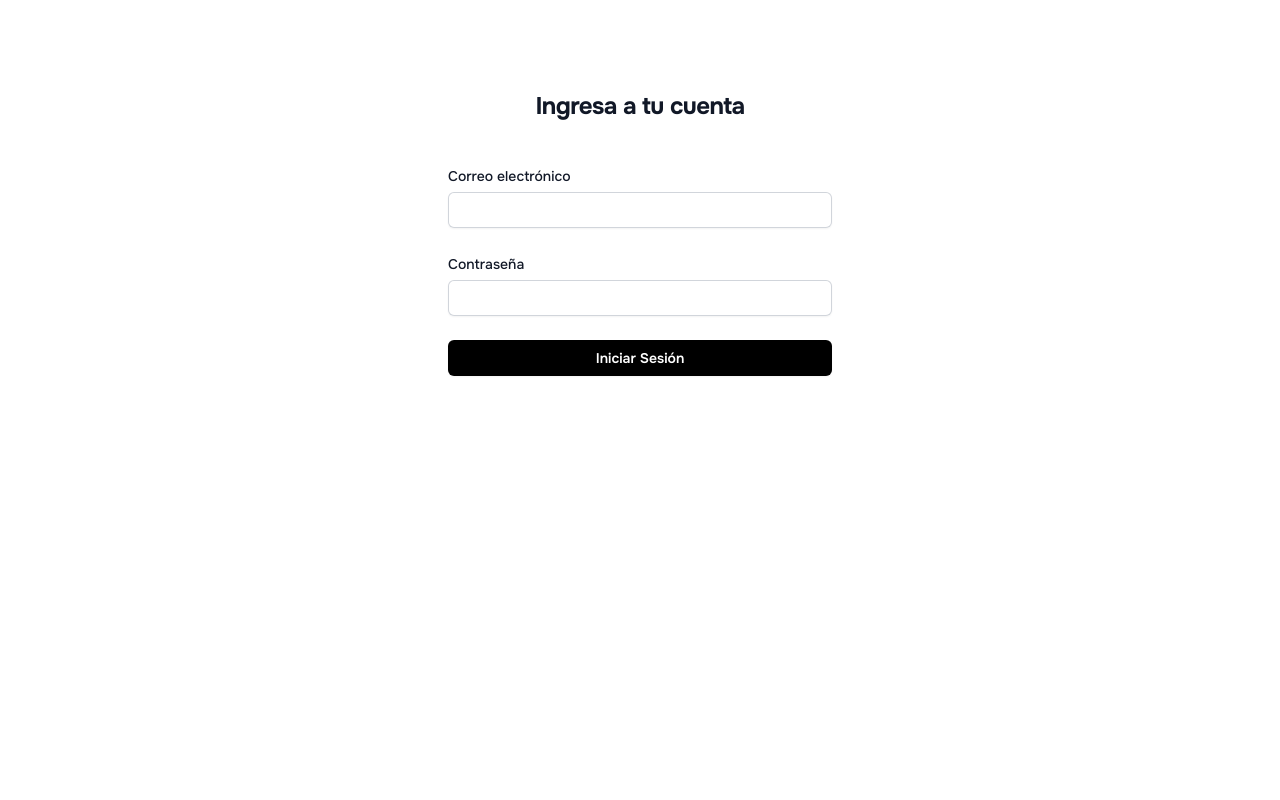
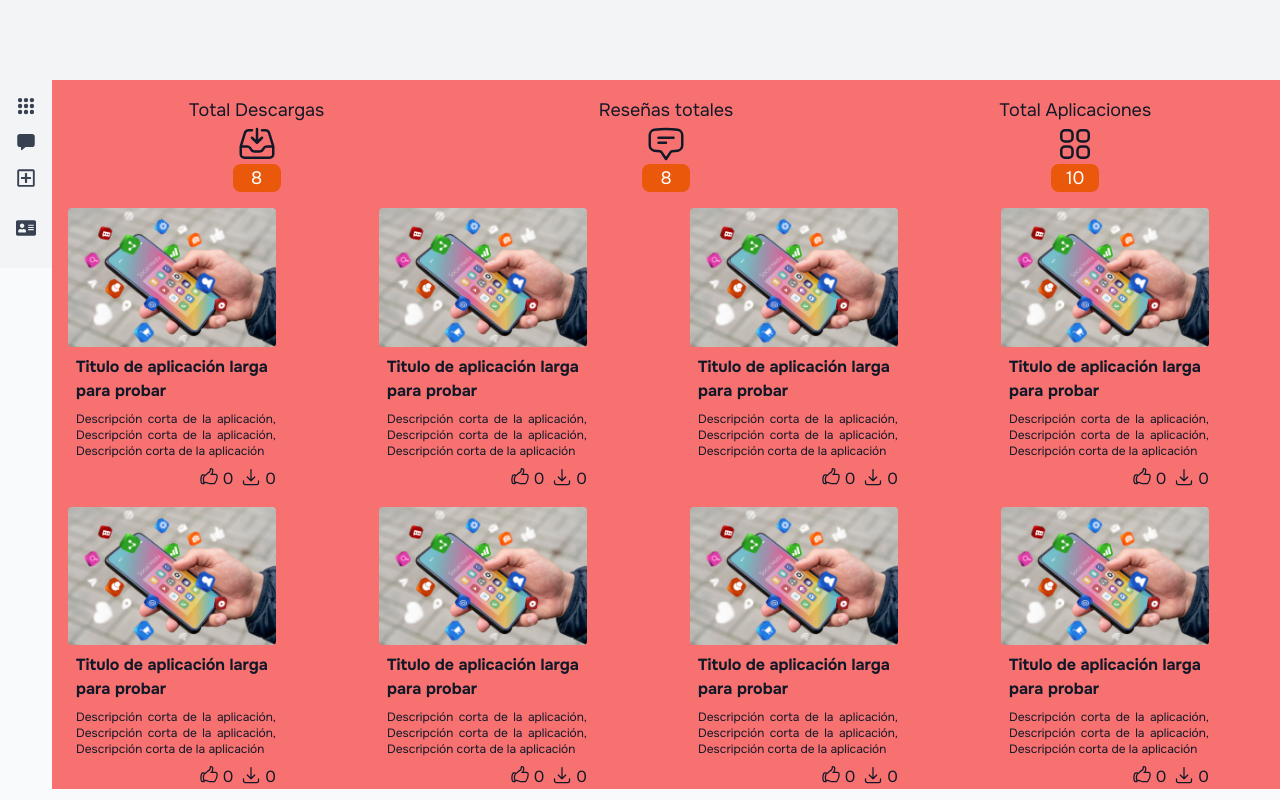
Before and after one commit to JoseRamirezV/hackaton-frontend, a React (Vite) app: page /#/dashboard in a window 1280 px wide. Before the commit this address led to /#/login. Built offline with nearby package versions, Linux system fonts and the light colour scheme.

Commit message:
ADD changes

```diff
--- /dev/null
+++ b/src/components/Dashboard/Apps.jsx
@@ -0,0 +1,57 @@
+import Card from "../Home/Card";
+
+export default function Apps() {
+   return <div className='bg-red-400 size-full'>
+
+      <div className="grid my-4 mx-4 grid-cols-3 gap-8 justify-items-center text-gray-900">
+         <div className="justify-items-center">
+            <h2 className="text-lg">Total Descargas</h2>
+            <svg xmlns="http://www.w3.org/2000/svg" fill="none" viewBox="0 0 24 24" strokeWidth={1.5} stroke="currentColor" className="size-10">
+               <path strokeLinecap="round" strokeLinejoin="round" d="M9 3.75H6.912a2.25 2.25 0 0 0-2.15 1.588L2.35 13.177a2.25 2.25 0 0 0-.1.661V18a2.25 2.25 0 0 0 2.25 2.25h15A2.25 2.25 0 0 0 21.75 18v-4.162c0-.224-.034-.447-.1-.661L19.24 5.338a2.25 2.25 0 0 0-2.15-1.588H15M2.25 13.5h3.86a2.25 2.25 0 0 1 2.012 1.244l.256.512a2.25 2.25 0 0 0 2.013 1.244h3.218a2.25 2.25 0 0 0 2.013-1.244l.256-.512a2.25 2.25 0 0 1 2.013-1.244h3.859M12 3v8.25m0 0-3-3m3 3 3-3" />
+            </svg>
+            <div>
+            <div className="flex bg-orange-600 w-12 rounded-lg">
+               <span className="text-lg text-white text-center w-full">8</span>
+            </div>
+            </div>
+         </div>
+
+         <div className="justify-items-center">
+            <h2 className="text-lg">Reseñas totales</h2>
+            <svg xmlns="http://www.w3.org/2000/svg" fill="none" viewBox="0 0 24 24" strokeWidth={1.5} stroke="currentColor" className="size-10">
+               <path strokeLinecap="round" strokeLinejoin="round" d="M7.5 8.25h9m-9 3H12m-9.75 1.51c0 1.6 1.123 2.994 2.707 3.227 1.129.166 2.27.293 3.423.379.35.026.67.21.865.501L12 21l2.755-4.133a1.14 1.14 0 0 1 .865-.501 48.172 48.172 0 0 0 3.423-.379c1.584-.233 2.707-1.626 2.707-3.228V6.741c0-1.602-1.123-2.995-2.707-3.228A48.394 48.394 0 0 0 12 3c-2.392 0-4.744.175-7.043.513C3.373 3.746 2.25 5.14 2.25 6.741v6.018Z" />
+            </svg>
+            <div>
+            <div className="flex bg-orange-600 w-12 rounded-lg">
+               <span className="text-lg text-white text-center w-full">8</span>
+            </div>
+            </div>
+         </div>
+
+         <div className="justify-items-center">
+            <h2 className="text-lg">Total Aplicaciones</h2>
+            <svg xmlns="http://www.w3.org/2000/svg" fill="none" viewBox="0 0 24 24" strokeWidth={1.5} stroke="currentColor" className="size-10">
+               <path strokeLinecap="round" strokeLinejoin="round" d="M3.75 6A2.25 2.25 0 0 1 6 3.75h2.25A2.25 2.25 0 0 1 10.5 6v2.25a2.25 2.25 0 0 1-2.25 2.25H6a2.25 2.25 0 0 1-2.25-2.25V6ZM3.75 15.75A2.25 2.25 0 0 1 6 13.5h2.25a2.25 2.25 0 0 1 2.25 2.25V18a2.25 2.25 0 0 1-2.25 2.25H6A2.25 2.25 0 0 1 3.75 18v-2.25ZM13.5 6a2.25 2.25 0 0 1 2.25-2.25H18A2.25 2.25 0 0 1 20.25 6v2.25A2.25 2.25 0 0 1 18 10.5h-2.25a2.25 2.25 0 0 1-2.25-2.25V6ZM13.5 15.75a2.25 2.25 0 0 1 2.25-2.25H18a2.25 2.25 0 0 1 2.25 2.25V18A2.25 2.25 0 0 1 18 20.25h-2.25A2.25 2.25 0 0 1 13.5 18v-2.25Z" />
+            </svg>
+            <div>
+            <div className="flex bg-orange-600 w-12 rounded-lg text-center">
+               <span className="text-lg text-white text-center w-full">10</span>
+            </div>
+            </div>
+         </div>
+
+      </div>
+
+
+      <div class="grid grid-cols-4 gap-4 items-center">
+         <div><Card /></div>
+         <div><Card /></div>
+         <div><Card /></div>
+         <div><Card /></div>
+         <div><Card /></div>
+         <div><Card /></div>
+         <div><Card /></div>
+         <div><Card /></div>
+      </div>
+   </div>;
+}
--- a/src/components/Home/Card.jsx
+++ b/src/components/Home/Card.jsx
@@ -1,43 +1,33 @@
-// import icono from '../../assets/iconoapp.png';
-import PropTypes from 'prop-types';
-import appsImg from '../../assets/apps.webp';
+import React from 'react'
+import wallpaper from '../../assets/img-awp.avif'
+import icono from '../../assets/iconoapp.png'
 
-export default function Card({ app }) {
+
+const Card = () => {
   return (
     <>
-         <div
-            id='contentCard'
-            className='flex flex-col justify-center items-center shadow-md bg-gray-100'
-         >
-            <img
-               className='w-full aspect-square rounded-b-xl object-cover'
-               src={appsImg}
-               alt='imagen pwa'
-            />
-            <div className='flex items-center space-x-2 w-full px-2 py-1'>
-               {/* <img className='ml-4 w-10 h-10' src={icono} alt='icono pwa' /> */}
-               <div className='flex flex-col text-gray-700'>
-                  <p className='text-sm truncate w-28'>{app.title}</p>
-                  {app.tags.length > 0 &&
-                     app.tags.map((tag) => <span key={tag} className='text-xs'>{tag}</span>)}
-                  <p className='text-xs'>4</p>
+      <div id='contentCard' className='flex ml-4 flex-col gap-2 w-52 justify-end items-center text-gray-900'>
+        <img className='w-5/8 rounded' src={wallpaper} alt="imagen pwa" />
+        <div className='flex grid-cols-2 gap-4 items-center space-x-2 w-full'>
+          <h3 className='flex ml-2 font-bold'>Titulo de aplicación larga para probar</h3>
         </div>
+        <p className='flex ml-2 text-xs text-justify'>Descripción corta de la aplicación, Descripción corta de la aplicación, Descripción corta de la aplicación</p>
+        <footer className='flex gap-2 w-full justify-end gap-x-2'>
+          <div className='flex text-right gap-x-1'>
+            <svg cla xmlns="http://www.w3.org/2000/svg" fill="none" viewBox="0 0 24 24" strokeWidth={1.5} stroke="currentColor" className="size-5">
+              <path strokeLinecap="round" strokeLinejoin="round" d="M6.633 10.25c.806 0 1.533-.446 2.031-1.08a9.041 9.041 0 0 1 2.861-2.4c.723-.384 1.35-.956 1.653-1.715a4.498 4.498 0 0 0 .322-1.672V2.75a.75.75 0 0 1 .75-.75 2.25 2.25 0 0 1 2.25 2.25c0 1.152-.26 2.243-.723 3.218-.266.558.107 1.282.725 1.282m0 0h3.126c1.026 0 1.945.694 2.054 1.715.045.422.068.85.068 1.285a11.95 11.95 0 0 1-2.649 7.521c-.388.482-.987.729-1.605.729H13.48c-.483 0-.964-.078-1.423-.23l-3.114-1.04a4.501 4.501 0 0 0-1.423-.23H5.904m10.598-9.75H14.25M5.904 18.5c.083.205.173.405.27.602.197.4-.078.898-.523.898h-.908c-.889 0-1.713-.518-1.972-1.368a12 12 0 0 1-.521-3.507c0-1.553.295-3.036.831-4.398C3.387 9.953 4.167 9.5 5 9.5h1.053c.472 0 .745.556.5.96a8.958 8.958 0 0 0-1.302 4.665c0 1.194.232 2.333.654 3.375Z" />
+            </svg>
+            <span>0</span>
           </div>
+          <div className='flex justify-right gap-x-1'>
+            <svg xmlns="http://www.w3.org/2000/svg" fill="none" viewBox="0 0 24 24" strokeWidth={1.5} stroke="currentColor" className="size-5">
+              <path strokeLinecap="round" strokeLinejoin="round" d="M3 16.5v2.25A2.25 2.25 0 0 0 5.25 21h13.5A2.25 2.25 0 0 0 21 18.75V16.5M16.5 12 12 16.5m0 0L7.5 12m4.5 4.5V3" />
+            </svg>
+            <span>0</span>
+          </div>
+        </footer>
       </div>
     </>
-   );
+  )
 }
-
-Card.propTypes = {
-   app: PropTypes.shape({
-      title: PropTypes.string,
-      description: PropTypes.string,
-      userId: PropTypes.string,
-      imageURL: PropTypes.string,
-      appURL: PropTypes.string,
-      tags: PropTypes.arrayOf(PropTypes.string),
-      isApp: PropTypes.bool,
-      upVotes: PropTypes.number,
-      downloads: PropTypes.number,
-   }).isRequired,
-};
+export default Card
--- a/src/views/Dashboard.jsx
+++ b/src/views/Dashboard.jsx
@@ -1,35 +1,52 @@
-import { AiOutlineLogout } from 'react-icons/ai';
-import { IoApps } from 'react-icons/io5';
-import { Link, Outlet } from 'react-router';
-import { useUsers } from '../hooks/useUsers';
+import { IoApps, IoChatbox } from 'react-icons/io5';
+import { Link, Outlet, Route, Routes } from 'react-router';
+import Apps from '../components/Dashboard/Apps';
+import { CiUser } from 'react-icons/ci';
+import { FaAddressCard, FaPlus, FaRegPlusSquare } from 'react-icons/fa';
+import { FaCartPlus } from 'react-icons/fa6';
 
 export default function Dashboard() {
-   const {user, logout} = useUsers()
-
    return (
       <div className='h-screen bg-gray-100'>
-         <header className='absolute flex justify-between items-center h-20 w-full bg-gray-100 px-10'>
-            <img src="vite.svg" alt="" className='size-10'/>
-            <div className='flex gap-2 items-center text-gray-700'>
-               <p className='text-lg'>{user&& user.name}</p>
-               <button onClick={logout} className='hover:text-red-600 transition-colors'><AiOutlineLogout className='size-5'/></button>
-            </div>
-         </header>
-         <main className='flex h-full pt-20 bg-gray-50'>
+         <header className='absolute flex h-20 w-full bg-gray-100 px-2 py-1'></header>
+         <main className='flex min-h-full pt-20 bg-gray-50'>
             <aside className='flex flex-col w-fit h-full p-2 bg-gray-100 text-gray-700 group'>
                <ul>
                   <li className='flex justify-start items-center gap-2 ps-2 py-1 text-lg'>
-                     <Link to={'/dashboard'} className='contents'>
+                     <Link to={'/apps'} className='contents'>
                         <IoApps className='size-5' />
                         <p className='w-0 overflow-clip group-hover:w-fit pr-0 transition-all group-hover:pr-8'>
                            Aplicaciones
                         </p>
                      </Link>
                   </li>
+                  <li className='flex justify-start items-center gap-2 ps-2 py-1 text-lg'>
+                     <Link to={'/apps'} className='contents'>
+                        <IoChatbox className='size-5' />
+                        <p className='w-0 overflow-clip group-hover:w-fit pr-0 transition-all group-hover:pr-8'>
+                           Reseñas
+                        </p>
+                     </Link>
+                  </li>
+                  <li className='flex justify-start items-center gap-2 ps-2 py-1 text-lg'>
+                     <Link to={'/apps'} className='contents'>
+                        <FaRegPlusSquare className='size-5' />
+                        <p className='w-0 overflow-clip group-hover:w-fit pr-0 transition-all group-hover:pr-8'>
+                           Agregar
+                        </p>
+                     </Link>
+                  </li>
+                  <li className='flex justify-start items-center gap-2 ps-2 py-1 text-lg'>
+                     <Link to={'/apps'} className='contents'>
+                        <FaAddressCard className='size-5' />
+                        <p className='w-0 overflow-clip group-hover:w-fit pr-0 transition-all group-hover:pr-8'>
+                           Mi cuenta
+                        </p>
+                     </Link>
+                  </li>
                </ul>
             </aside>
-
-            <Outlet />
+            <Apps/>
          </main>
       </div>
    );
```
Lines whose indentation alone changed are shown as unchanged.
